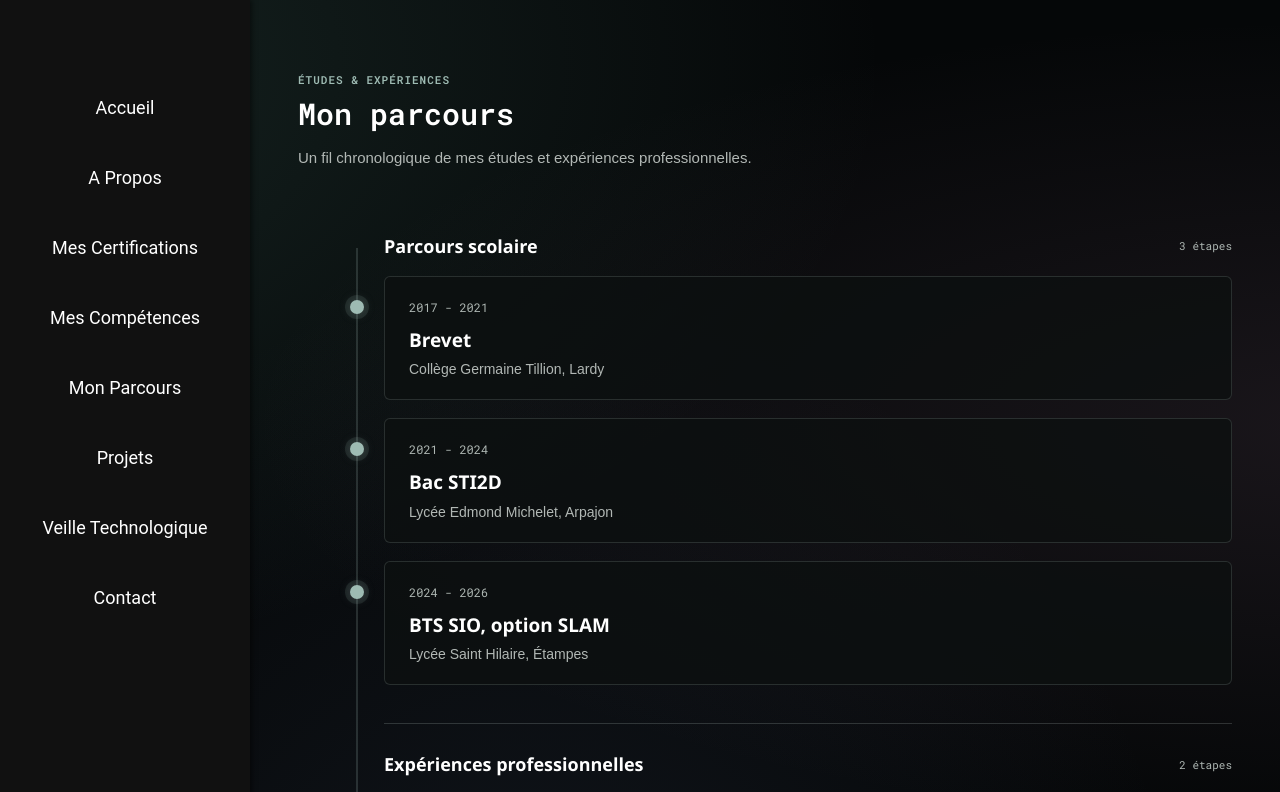
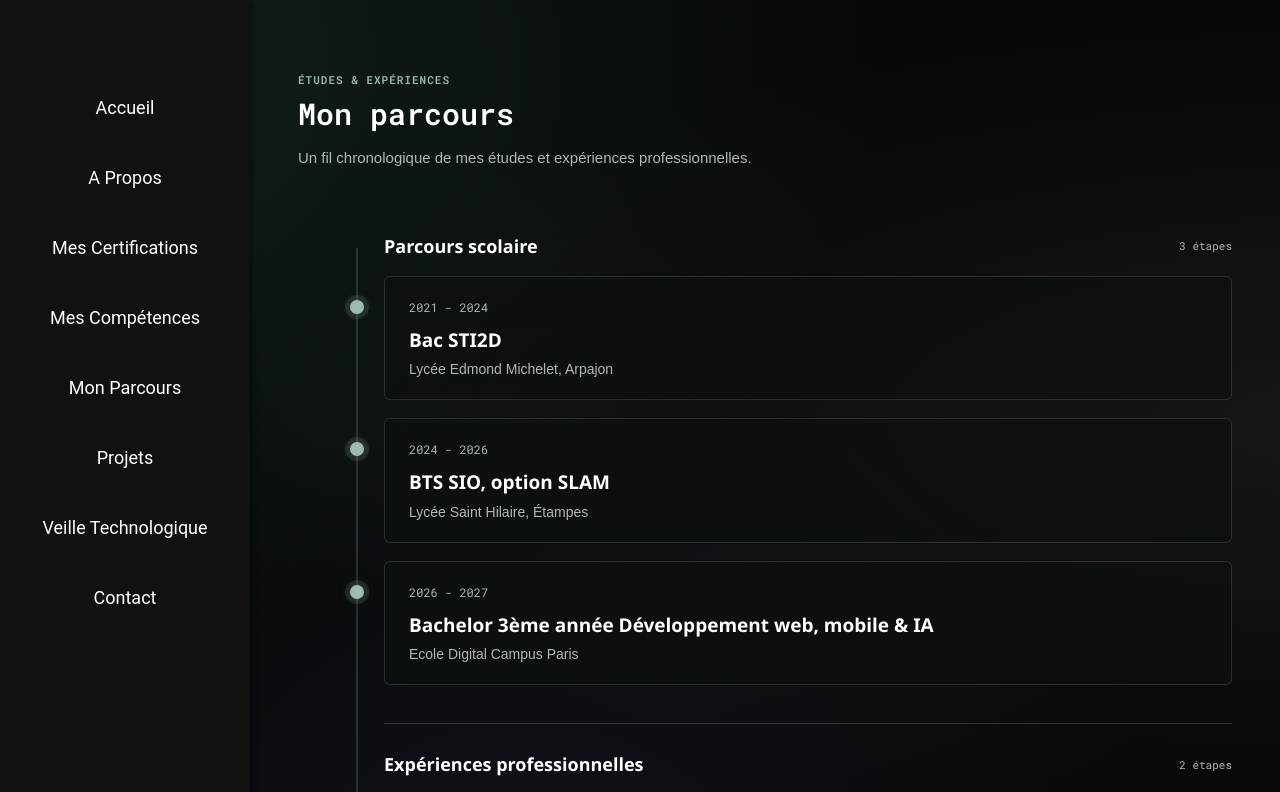
Before and after one commit to David-533/Portfolio, a Vue app: page /#/parcours in a window 1280 px wide. Shown: the top 792 px of the page. Built offline with nearby package versions, Linux system fonts and the light colour scheme.

Commit message:
modification parcours

```diff
--- a/src/Views/Parcours.vue
+++ b/src/Views/Parcours.vue
@@ -66,9 +66,9 @@ export default {
           id: "school",
           title: "Parcours scolaire",
           entries: [
-            { id: "brevet", date: "2017 - 2021", title: "Brevet", place: "Collège Germaine Tillion, Lardy" },
             { id: "bac", date: "2021 - 2024", title: "Bac STI2D", place: "Lycée Edmond Michelet, Arpajon" },
             { id: "bts", date: "2024 - 2026", title: "BTS SIO, option SLAM", place: "Lycée Saint Hilaire, Étampes" },
+            { id: "bachelor", date: "2026 - 2027", title: "Bachelor 3ème année Développement web, mobile & IA", place: "Ecole Digital Campus Paris" },
           ],
         },
         {
```
